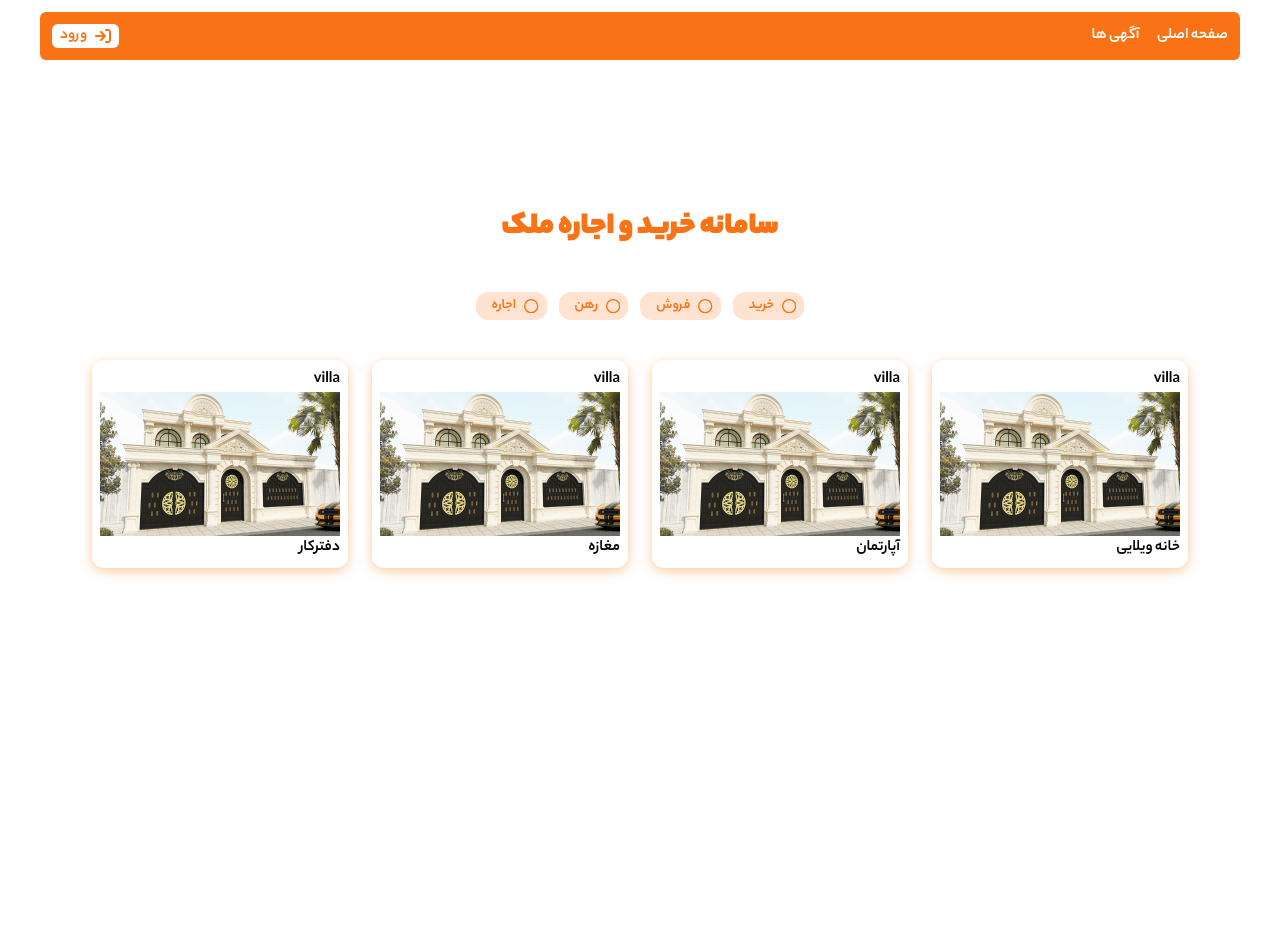
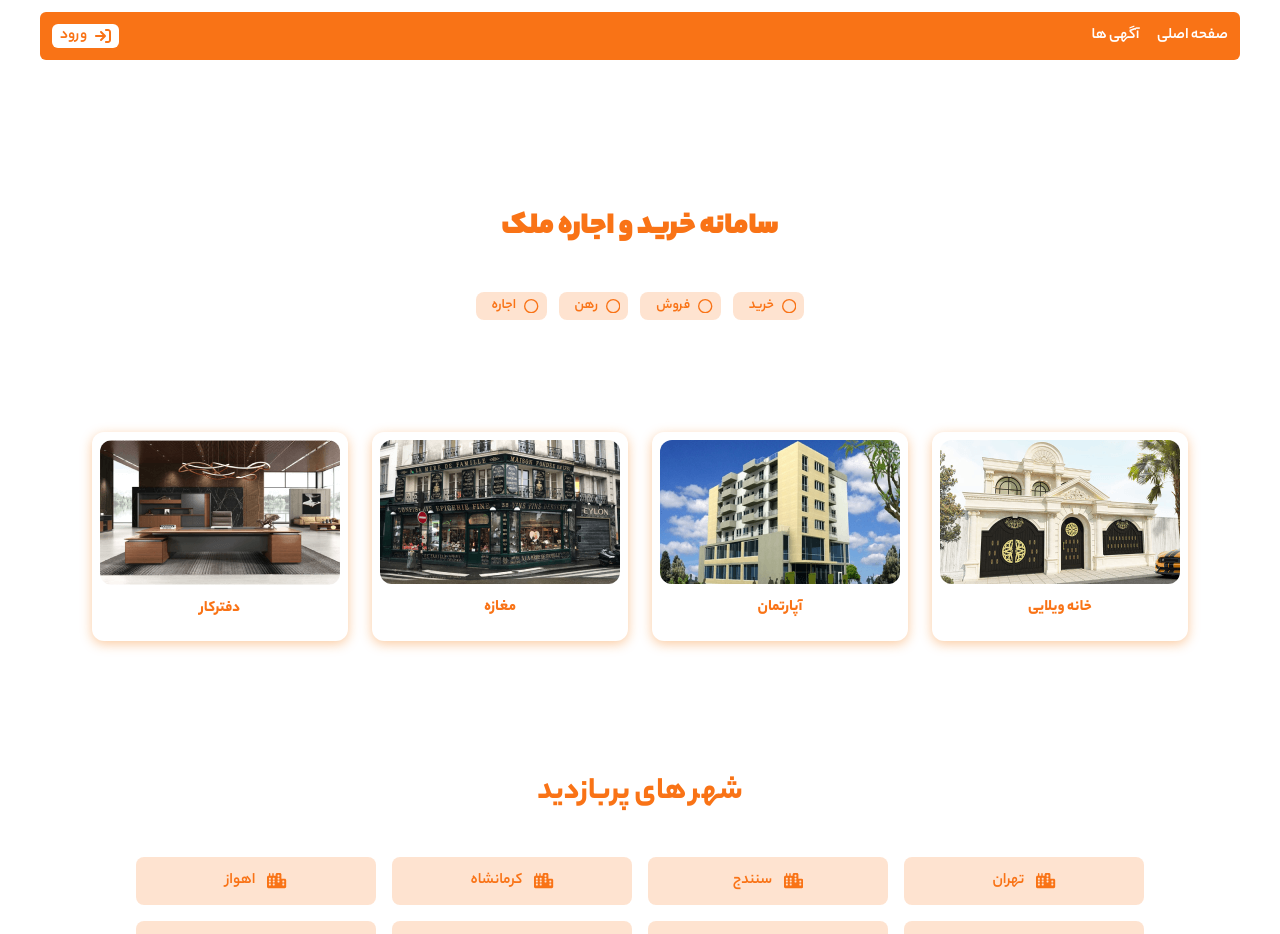
Before and after one commit to mahan-dev/Real-State, a Next.js app: page / in a window 1280 px wide. Shown: the top 934 px of the page. Built offline with nearby package versions, Linux system fonts and the light colour scheme; no server answers.

Commit message:
cities module

```diff
--- a/src/components/modules/CategoryCard.tsx
+++ b/src/components/modules/CategoryCard.tsx
@@ -14,17 +14,17 @@ interface CategoryItem {
 const CategoryCard = ({ data }: CategoryCardProps) => {
   console.log(data);
   return (
-    <ul className={styles.list}>
-      {data.map((item, index) => (
-        <li key={index}>
-          {item.name}
+    <ul className={styles.categoryList}>
+      {data.map((item) => (
+        <li key={item.name}>
           <Image
+          className={styles.categoryList__image}
             alt={item.name}
             src={`/images/${item.name}.png`}
             width={240}
             height={144}
           />
-          <p>{item.title}</p>
+          <p className="text-center my-3">{item.title}</p>
         </li>
       ))}
     </ul>
--- /dev/null
+++ b/src/components/modules/CityCard.tsx
@@ -0,0 +1,26 @@
+import React from "react";
+import styles from "@/modules/styles/cityCard/route.module.css";
+import { FaCity } from "react-icons/fa6";
+
+interface CityProps {
+  data: string[];
+}
+
+const CityCard = ({ data }: CityProps) => {
+  return (
+    <section className={styles.cities}>
+      <h2>شهر های پربازدید</h2>
+
+      <ul className={styles.cities__list}>
+        {data.map((item) => (
+          <li key={item}>
+            <FaCity />
+            {item}
+            </li>
+        ))}
+      </ul>
+    </section>
+  );
+};
+
+export default CityCard;
--- a/src/components/modules/styles/categoryCard/route.module.css
+++ b/src/components/modules/styles/categoryCard/route.module.css
@@ -1,8 +1,12 @@
-.list {
-    @apply flex flex-wrap justify-center gap-6 mt-10;
+.categoryList {
+    @apply flex flex-wrap justify-center gap-6 mt-28;
 
     li {
-        @apply rounded-xl p-2 transition-all duration-200 ease-linear hover:cursor-pointer hover:rotate-6 ;
+        @apply text-orange-500 font-semibold rounded-xl p-2 transition-all duration-200 ease-linear hover:cursor-pointer hover:rotate-6 ;
         box-shadow:0 3px 12px rgba(244, 125, 21, 0.4);
     }
 }
+
+.categoryList__image{
+    @apply rounded-xl;
+}
--- /dev/null
+++ b/src/components/modules/styles/cityCard/route.module.css
@@ -0,0 +1,20 @@
+
+
+.cities {
+    @apply flex flex-col items-center my-32 ;
+    h2 {
+        @apply text-orange-500 font-semibold;
+        font-size: clamp(1.2rem, 1vw + 1.2rem, 2rem);
+    }
+}
+
+.cities__list{
+    @apply flex flex-wrap gap-4 justify-center  mt-10;
+
+    li {
+        @apply w-[240px] text-orange-500 flex gap-3 justify-center items-center p-3 bg-orange-500 bg-opacity-20 rounded-lg ;
+        svg{
+            @apply text-[1.2rem]
+        }
+    }
+}
--- a/src/components/templates/HomePage.tsx
+++ b/src/components/templates/HomePage.tsx
@@ -2,6 +2,7 @@ import React from "react";
 import styles from "@/templates/styles/homePage/route.module.css";
 import Services from "../modules/Services";
 import CategoryCard from "@/modules/CategoryCard";
+import CityCard from "@/components/modules/CityCard";
 
 const HomePage = () => {
   const services = ["خرید", "فروش", "رهن", "اجاره"];
@@ -18,9 +19,9 @@ const HomePage = () => {
 
   const categoryCard = [
     { name: "villa", title: "خانه ویلایی" },
-    { name: "villa", title: "آپارتمان" },
-    { name: "villa", title: "مغازه" },
-    { name: "villa", title: "دفترکار" },
+    { name: "apartment", title: "آپارتمان" },
+    { name: "store", title: "مغازه" },
+    { name: "office", title: "دفترکار" },
   ];
 
   return (
@@ -32,11 +33,10 @@ const HomePage = () => {
             <Services data={services} />
           </ul>
         </div>
+      </div>
+      <CategoryCard data={categoryCard} />
 
-        <CategoryCard data={categoryCard} />
-
-        {/* <CategoryCard  name="villa" title="ویلا" /> */}
-      </div>
+      <CityCard data={cities} />
     </section>
   );
 };
--- a/src/components/templates/styles/homePage/route.module.css
+++ b/src/components/templates/styles/homePage/route.module.css
@@ -12,6 +12,6 @@
 .description__services{
     @apply flex gap-3 mt-10;
     li {
-        @apply text-[0.9rem] leading-7 flex gap-2 items-center text-orange-500 bg-orange-500 bg-opacity-20 rounded-xl pl-4 pr-2;
+        @apply text-[0.9rem] leading-7 flex gap-2 items-center text-orange-500 bg-orange-500 bg-opacity-20 rounded-lg pl-4 pr-2;
     }
 }
```
